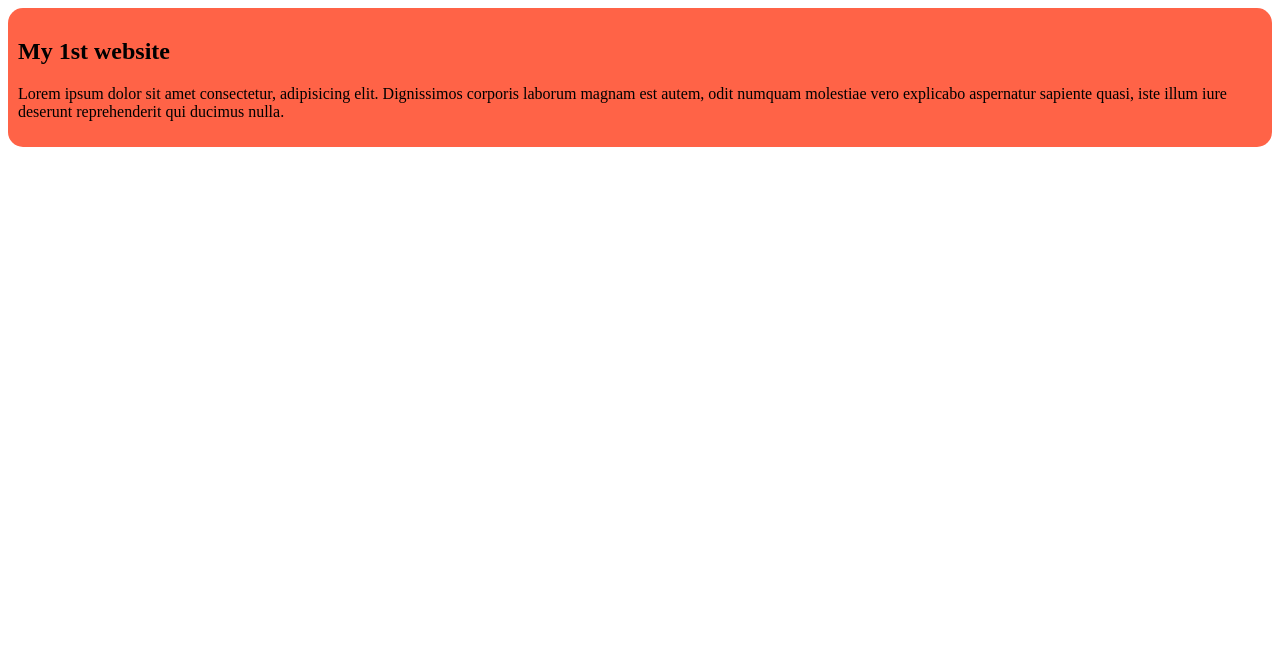
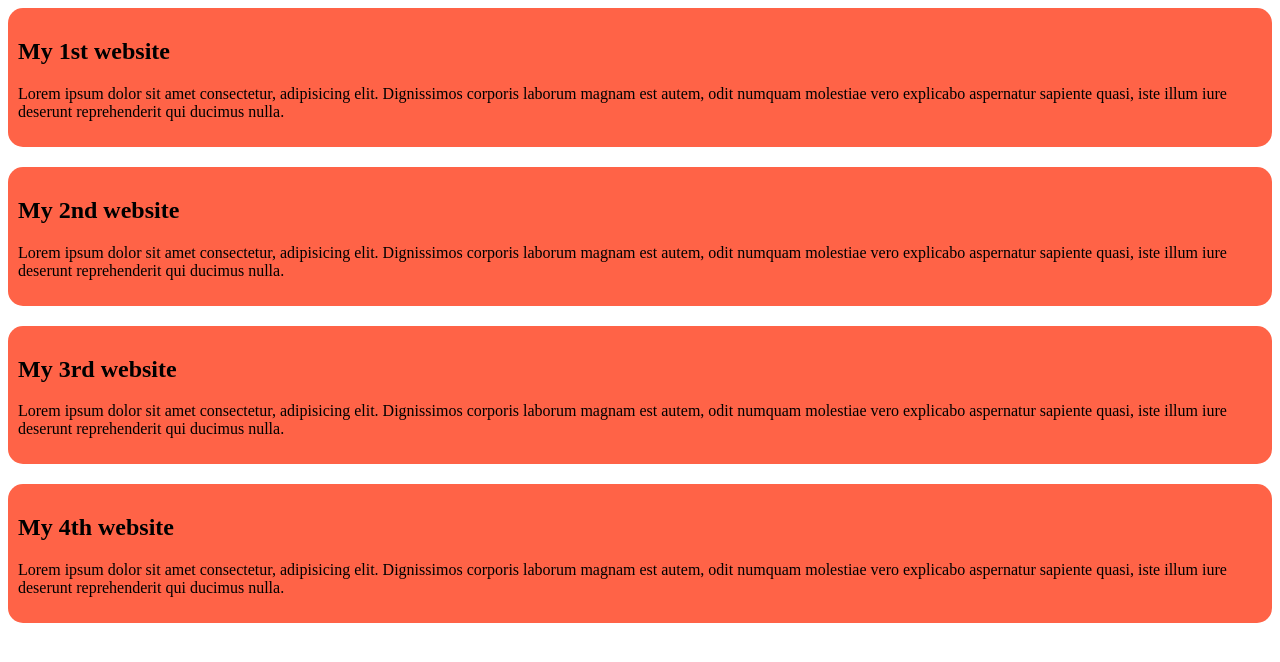
Before and after one commit to Darkk-Horse/third-repo, a plain HTML site: page index.html in a window 1280 px wide. Drawn offline with Linux system fonts and the light colour scheme.

Commit message:
add the 2nd and 3rd blog

```diff
--- a/index.html
+++ b/index.html
@@ -12,5 +12,20 @@
         <p>Lorem ipsum dolor sit amet consectetur, adipisicing elit. Dignissimos corporis laborum magnam est autem, odit numquam molestiae vero explicabo aspernatur sapiente quasi, iste illum iure deserunt reprehenderit qui ducimus nulla.</p>
 
     </div>
+    <div>
+        <h2>My 2nd website</h2>
+        <p>Lorem ipsum dolor sit amet consectetur, adipisicing elit. Dignissimos corporis laborum magnam est autem, odit numquam molestiae vero explicabo aspernatur sapiente quasi, iste illum iure deserunt reprehenderit qui ducimus nulla.</p>
+
+    </div>
+    <div>
+        <h2>My 3rd website</h2>
+        <p>Lorem ipsum dolor sit amet consectetur, adipisicing elit. Dignissimos corporis laborum magnam est autem, odit numquam molestiae vero explicabo aspernatur sapiente quasi, iste illum iure deserunt reprehenderit qui ducimus nulla.</p>
+
+    </div>
+    <div>
+        <h2>My 4th website</h2>
+        <p>Lorem ipsum dolor sit amet consectetur, adipisicing elit. Dignissimos corporis laborum magnam est autem, odit numquam molestiae vero explicabo aspernatur sapiente quasi, iste illum iure deserunt reprehenderit qui ducimus nulla.</p>
+
+    </div>
 </body>
 </html>
--- a/styles.css/blog.css
+++ b/styles.css/blog.css
@@ -2,4 +2,5 @@ div{
     background-color: tomato;
     border-radius: 15px;
     padding: 10px;
+    margin-bottom: 20px;
 }
```
